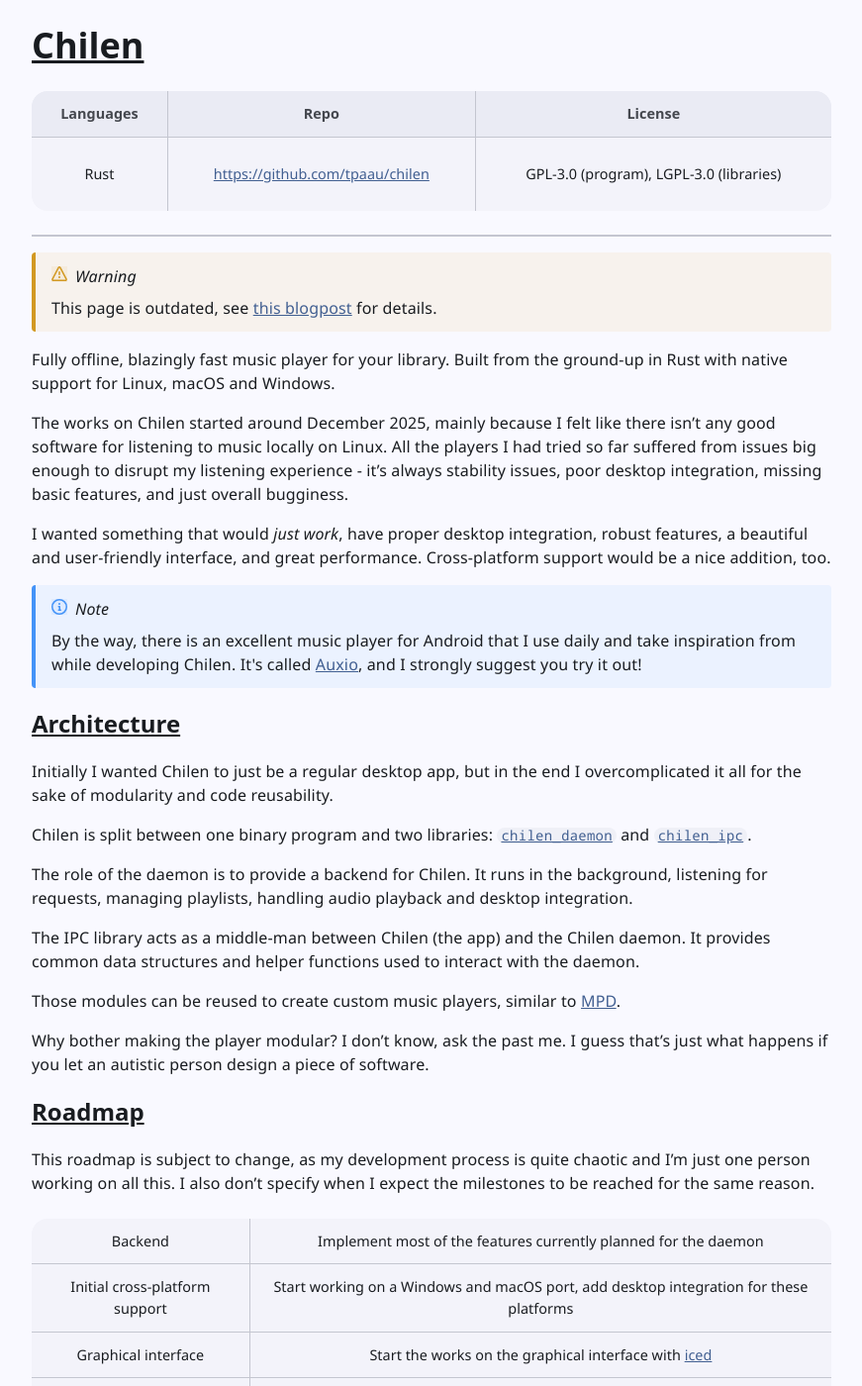
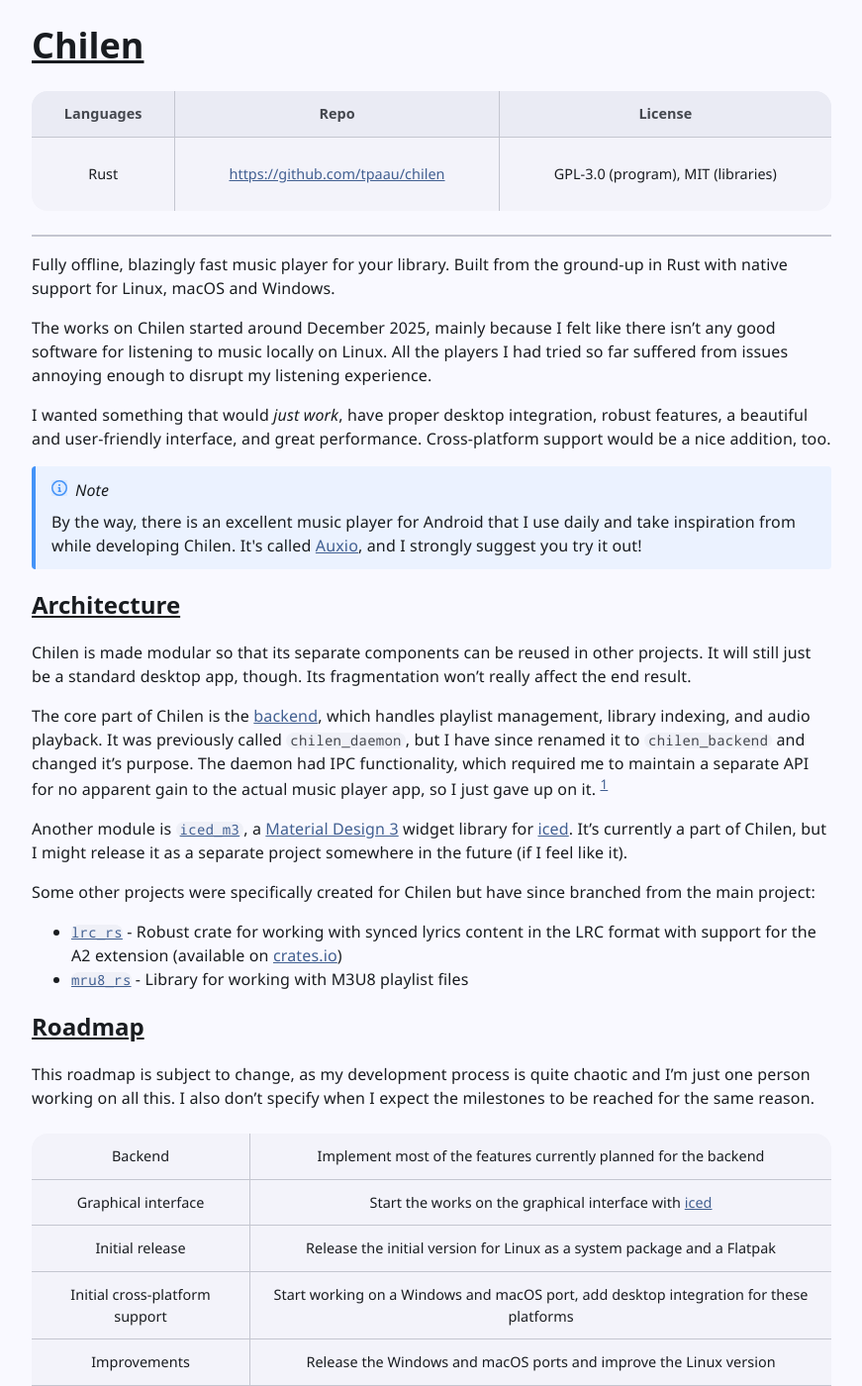
Before and after one commit to tpaau/tpaau.dev, a Jekyll site: the page built from _projects/chilen.md, in a window 1280 px wide and 1400 px high. Shown: the whole window at 99% size, without its empty margins (204-1075 px from the left). Built offline with Jekyll 4.4.1, drawn with Linux system fonts in a browser that asks for light colours; some of the changed text lies outside the part shown.

Commit message:
Update project page for Chilen

```diff
--- a/_projects/chilen.md
+++ b/_projects/chilen.md
@@ -4,9 +4,9 @@
 languages: Rust
 repo: https://github.com/tpaau/chilen
 description: Fully offline, blazingly fast music player for your library.
-image: /assets/images/projects/chilen/daemon.jpg
-image-alt: Screenshot of a terminal window running Chilen.
-license: GPL-3.0 (program), LGPL-3.0 (libraries)
+image: /assets/images/projects/chilen/chilen.png
+image-alt: Screenshot of the playlist creation menu in the Chilen app
+license: GPL-3.0 (program), MIT (libraries)
 ---
 
 <h1 id="{{ page.name }}"><a href="#{{ page.name }}">{{ page.name }}</a></h1>
@@ -15,18 +15,12 @@
 
 ---
 
-{% include widgets/common/alert.html
-  type="warning"
-  content="This page is outdated, see <a href='/2026/07/06/chilen-devlog-1.html'>this blogpost</a> for details."
-%}
-
 {{ page.description }} Built from the ground-up in Rust with native support for Linux, macOS and
 Windows.
 
 The works on Chilen started around December 2025, mainly because I felt like there isn't any good
 software for listening to music locally on Linux. All the players I had tried so far suffered from
-issues big enough to disrupt my listening experience - it's always stability issues, poor desktop
-integration, missing basic features, and just overall bugginess.
+issues annoying enough to disrupt my listening experience.
 
 I wanted something that would *just work*, have proper desktop integration, robust features, a
 beautiful and user-friendly interface, and great performance. Cross-platform support would be a nice
@@ -41,24 +35,24 @@
 
 <h2 id="architecture"><a href="#architecture">Architecture</a></h2>
 
-Initially I wanted Chilen to just be a regular desktop app, but in the end I overcomplicated it all
-for the sake of modularity and code reusability.
+Chilen is made modular so that its separate components can be reused in other projects. It will
+still just be a standard desktop app, though. Its fragmentation won't really affect the end result.
 
-Chilen is split between one binary program and two libraries:
-[`chilen_daemon`](https://tpaau.github.io/chilen/chilen_daemon/) and
-[`chilen_ipc`](https://tpaau.github.io/chilen/chilen_ipc/).
+The core part of Chilen is the [backend](https://tpaau.github.io/chilen/chilen_backend/), which
+handles playlist management, library indexing, and audio playback. It was previously called
+`chilen_daemon`, but I have since renamed it to `chilen_backend` and changed it's purpose. The
+daemon had IPC functionality, which required me to maintain a separate API for no apparent gain to
+the actual music player app, so I just gave up on it. [^1]
 
-The role of the daemon is to provide a backend for Chilen. It runs in the background, listening for
-requests, managing playlists, handling audio playback and desktop integration.
+Another module is [`iced_m3`](https://tpaau.github.io/chilen/iced_m3/), a
+[Material Design 3](https://m3.material.io/) widget library for [iced](https://iced.rs/). It's
+currently a part of Chilen, but I might release it as a separate project somewhere in the future
+(if I feel like it).
 
-The IPC library acts as a middle-man between Chilen (the app) and the Chilen daemon. It provides
-common data structures and helper functions used to interact with the daemon.
-
-Those modules can be reused to create custom music players, similar to
-[MPD](https://www.musicpd.org/).
-
-Why bother making the player modular? I don't know, ask the past me. I guess that's just what
-happens if you let an autistic person design a piece of software.
+Some other projects were specifically created for Chilen but have since branched from the main
+project:
+- [`lrc_rs`](https://github.com/tpaau/lrc_rs) - Robust crate for working with synced lyrics content in the LRC format with support for the A2 extension (available on [crates.io](https://crates.io/crates/lrc_rs))
+- [`mru8_rs`](https://github.com/tpaau/m3u8_rs) - Library for working with M3U8 playlist files
 
 <h2 id="roadmap"><a href="#roadmap">Roadmap</a></h2>
 
@@ -66,19 +60,17 @@
 person working on all this. I also don't specify when I expect the milestones to be reached for
 the same reason.
 
-| Backend | Implement most of the features currently planned for the daemon |
-| Initial cross-platform support | Start working on a Windows and macOS port, add desktop integration for these platforms |
+| Backend | Implement most of the features currently planned for the backend |
 | Graphical interface | Start the works on the graphical interface with [iced](https://docs.rs/iced/latest/iced/) |
 | Initial release | Release the initial version for Linux as a system package and a Flatpak |
+| Initial cross-platform support | Start working on a Windows and macOS port, add desktop integration for these platforms |
 | Improvements | Release the Windows and macOS ports and improve the Linux version |
-| Release internals | Publish `chilen_daemon` and `chilen_ipc` for others to use |
 | More to come! | Robust tag editor, creating custom synced lyrics, other improvements |
 
 <h2 id="get-involved"><a href="#get-involved">Get Involved</a></h2>
 
-I encourage you to try out Chilen yourself - the repo has an
-[easy-to-follow guide](https://github.com/tpaau/chilen#usage) on how to start using its CLI
-interface. If you would like to get involved in the development process of Chilen, feel free to
+I encourage you to try out Chilen yourself - it's fairly easy to compile, just `cargo build`. If
+you would like to get involved in the development process of Chilen, feel free to
 [reach out to me](/#contact)!
 
 Also consider starring the [repo]({{ page.repo }}) to let me know that you like the idea!
@@ -86,6 +78,10 @@
 
 {% include widgets/common/alert.html
   type="note"
-  content="Chilen has only been tested on Linux so far. It may or may not work properly on macOS and
-Windows. I plan on expanding platform support in the near future, so stay tuned."
+  content="Chilen has only been tested on Linux so far. It may or may not work properly on other
+  systems. I plan on expanding platform support in the near future, so stay tuned."
 %}
+
+---
+
+[^1]: See [my blogpost](2026/07/07/chilen-devlog-1.html) for details.
```
Also changed, not shown: assets/images/projects/chilen/chilen.png (added), assets/images/projects/chilen/daemon.jpg (deleted), assets/images/projects/chilen/original/daemon.png (deleted).
